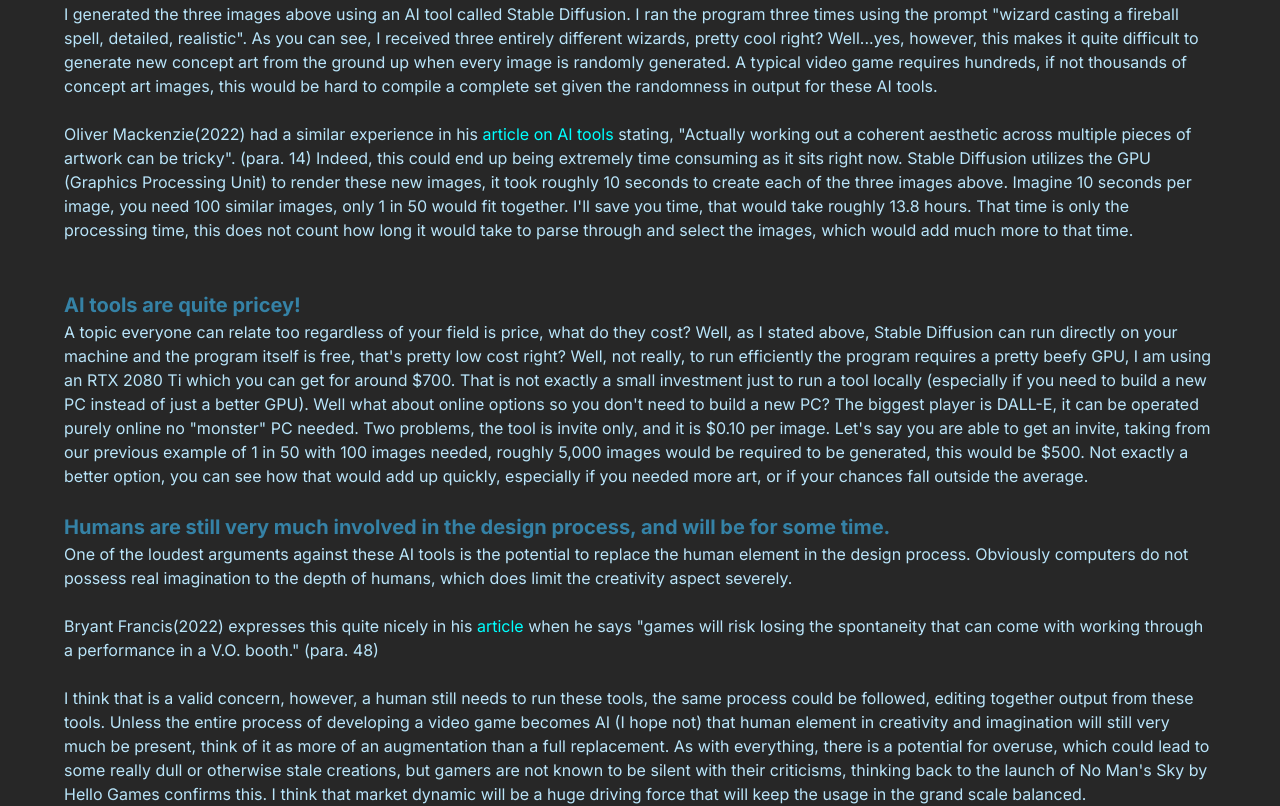
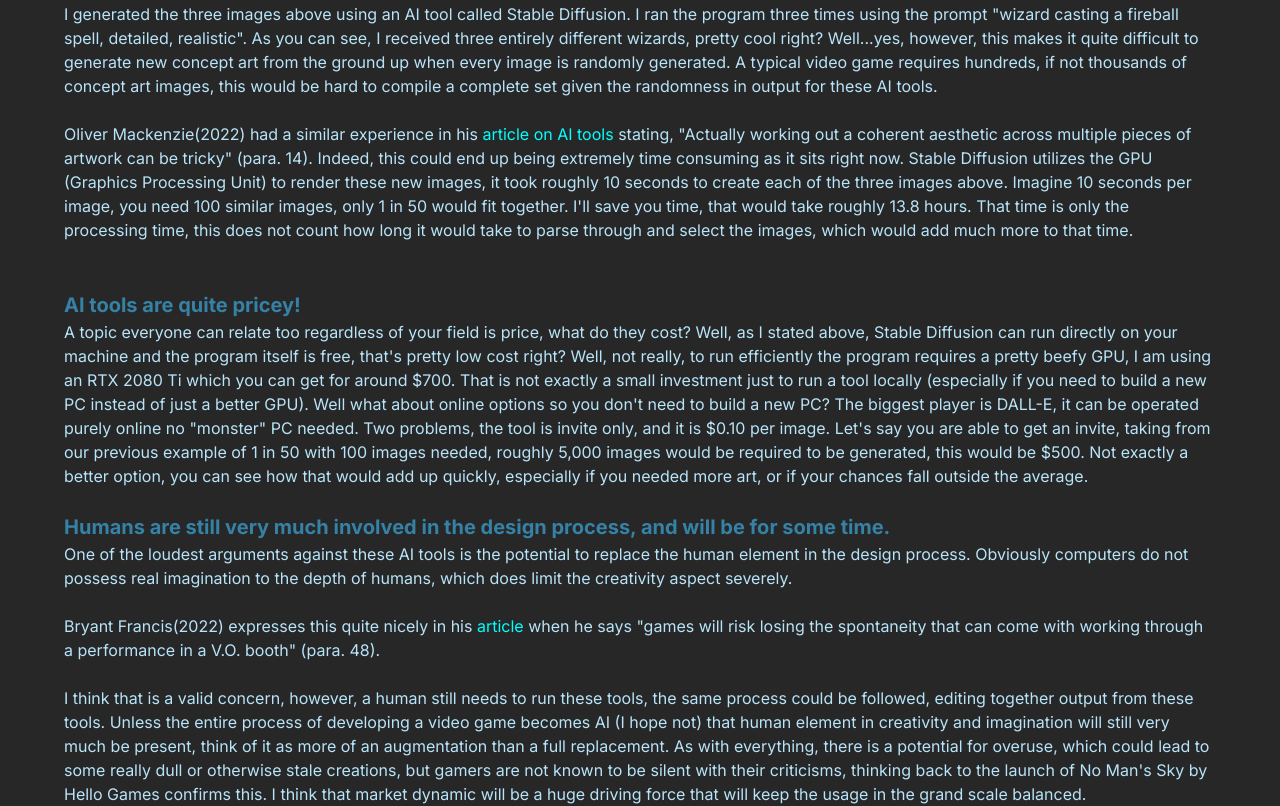
Before and after one commit to oAnubis/anubisdev.tech, an Astro site: page /blog/why-the-war-on-game-tools-is-a-misfire in a window 1280 px wide. Shown: the part 1420-2226 px from the top of the page. Built offline with nearby package versions, Linux system fonts and the light colour scheme; Astro itself is replaced by a stand-in of ours.

Commit message:
Grammar Fix (Blog_1)

```diff
--- a/src/pages/blog/why-the-war-on-game-tools-is-a-misfire.md
+++ b/src/pages/blog/why-the-war-on-game-tools-is-a-misfire.md
@@ -89,7 +89,7 @@
 </br>
 </br>
 <p>
-Oliver Mackenzie(2022) had a similar experience in his <a href="https://www.eurogamer.net/digitalfoundry-2022-just-how-good-are-the-new-wave-of-ai-image-generation-tools">article on AI tools</a> stating, "Actually working out a coherent aesthetic across multiple pieces of artwork can be tricky". (para. 14) Indeed, this could end up being extremely time consuming as it sits right now. Stable Diffusion utilizes the GPU (Graphics Processing Unit) to render these new images, it took roughly 10 seconds to create each of the three images above. Imagine 10 seconds per image, you need 100 similar images, only 1 in 50 would fit together. I'll save you time, that would take roughly 13.8 hours. That time is only the processing time, this does not count how long it would take to parse through and select the images, which would add much more to that time.
+Oliver Mackenzie(2022) had a similar experience in his <a href="https://www.eurogamer.net/digitalfoundry-2022-just-how-good-are-the-new-wave-of-ai-image-generation-tools">article on AI tools</a> stating, "Actually working out a coherent aesthetic across multiple pieces of artwork can be tricky" (para. 14). Indeed, this could end up being extremely time consuming as it sits right now. Stable Diffusion utilizes the GPU (Graphics Processing Unit) to render these new images, it took roughly 10 seconds to create each of the three images above. Imagine 10 seconds per image, you need 100 similar images, only 1 in 50 would fit together. I'll save you time, that would take roughly 13.8 hours. That time is only the processing time, this does not count how long it would take to parse through and select the images, which would add much more to that time.
 <p>
 </br>
 </br>
@@ -102,7 +102,7 @@
 </br>
 </br>
 <p>
-Bryant Francis(2022) expresses this quite nicely in his <a href="https://www.gamedeveloper.com/blogs/games-and-game-tools-are-becoming-more-frictionless-that-might-be-a-bad-thing">article</a> when he says "games will risk losing the spontaneity that can come with working through a performance in a V.O. booth." (para. 48)
+Bryant Francis(2022) expresses this quite nicely in his <a href="https://www.gamedeveloper.com/blogs/games-and-game-tools-are-becoming-more-frictionless-that-might-be-a-bad-thing">article</a> when he says "games will risk losing the spontaneity that can come with working through a performance in a V.O. booth" (para. 48).
 </br>
 </br>
 I think that is a valid concern, however, a human still needs to run these tools, the same process could be followed, editing together output from these tools. Unless the entire process of developing a video game becomes AI (I hope not) that human element in creativity and imagination will still very much be present, think of it as more of an augmentation than a full replacement. As with everything, there is a potential for overuse, which could lead to some really dull or otherwise stale creations, but gamers are not known to be silent with their criticisms, thinking back to the launch of No Man's Sky by Hello Games confirms this. I think that market dynamic will be a huge driving force that will keep the usage in the grand scale balanced.
```
